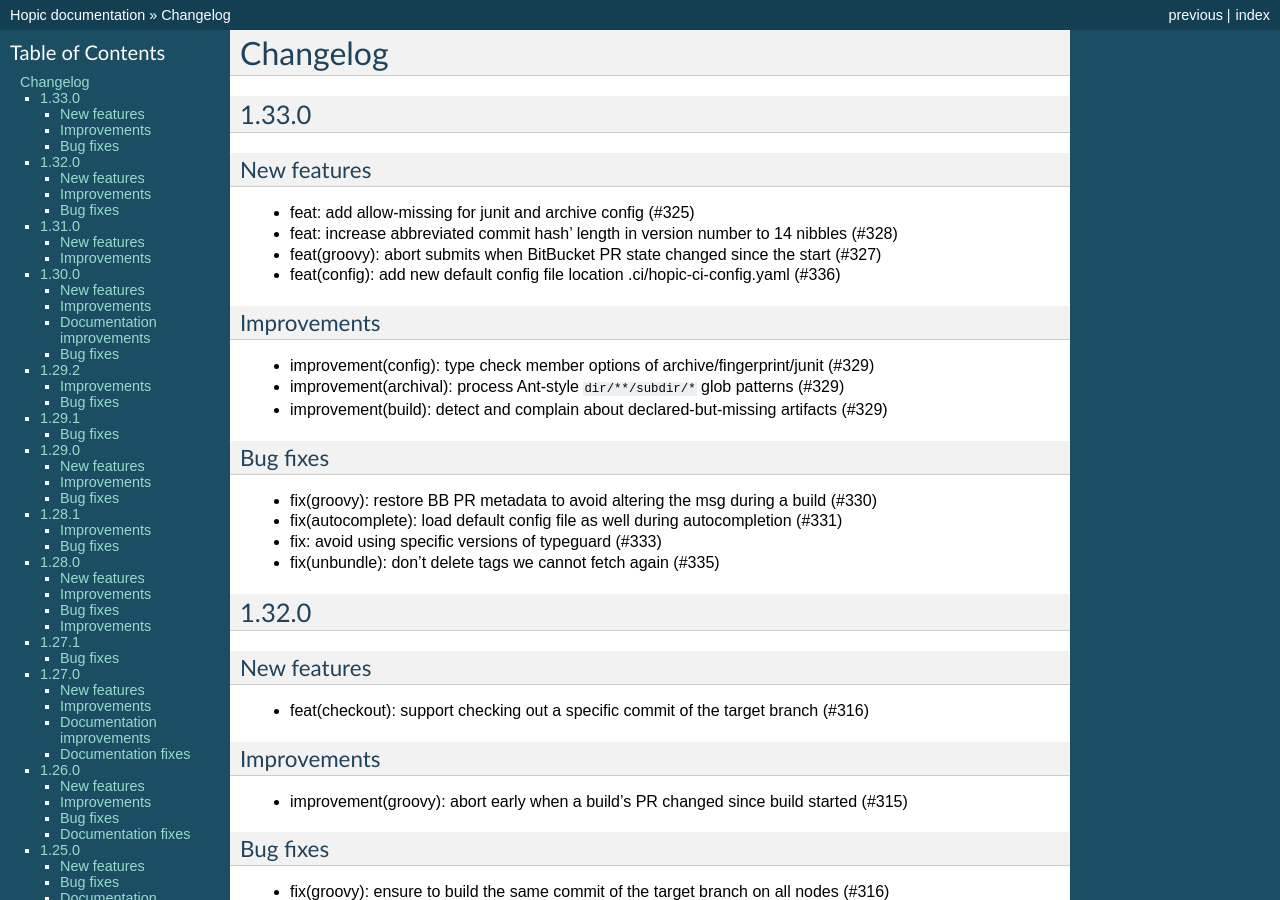
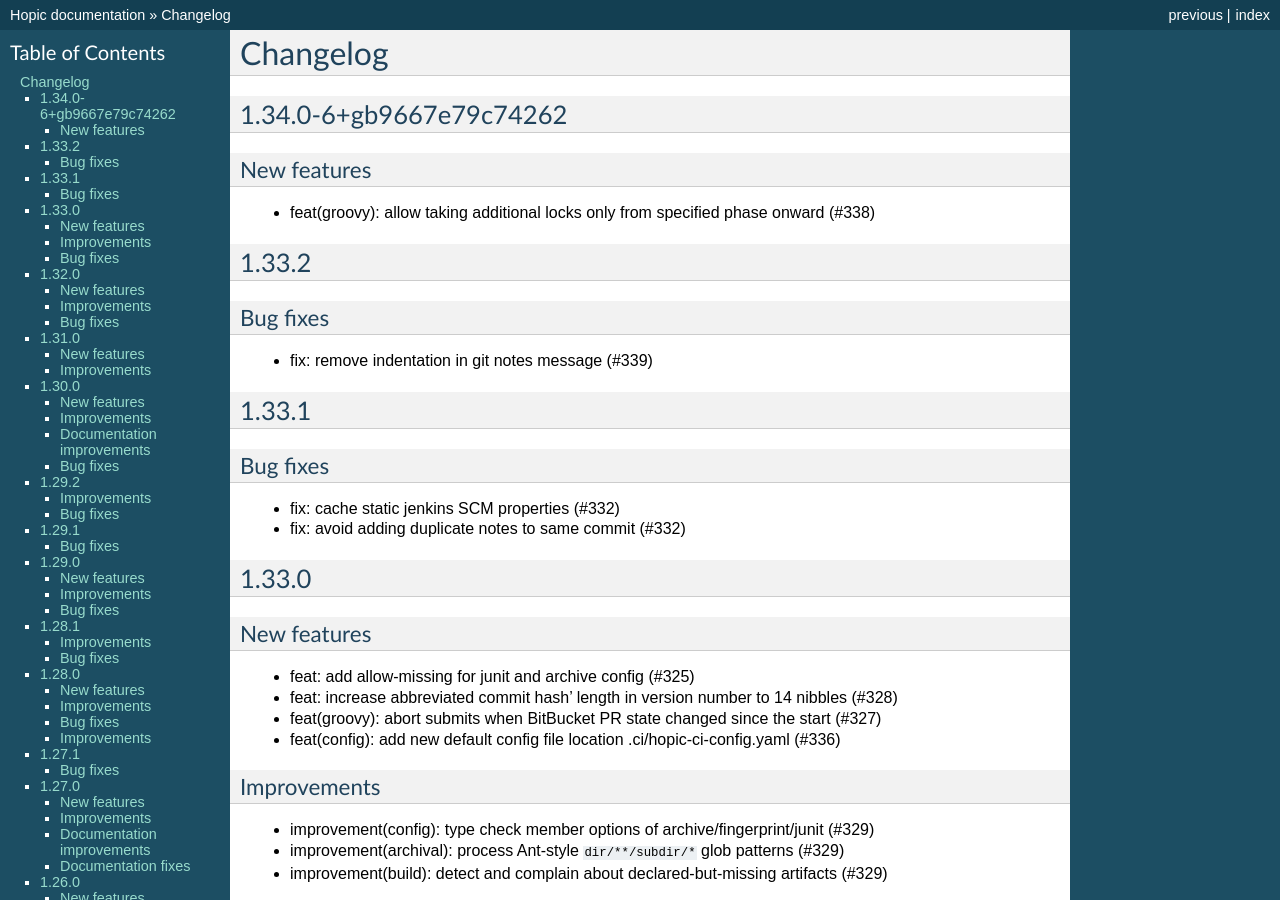
Before and after one commit to tomtom-international/hopic, a Sphinx documentation site: the page built from doc/source/changes.rst, in a window 1280 px wide and 900 px high. Built offline with Sphinx 7.4.7, drawn with Linux system fonts in a browser that asks for light colours.

Commit message:
docs(changelog): add entries for 1.33.1, 1.33.2 and upcoming 1.34.0

```diff
--- a/doc/source/changes.rst
+++ b/doc/source/changes.rst
@@ -16,6 +16,31 @@
 =========
 Changelog
 =========
+
+1.34.0-6+gb9667e79c74262
+======
+
+New features
+------------
+
+* feat(groovy): allow taking additional locks only from specified phase onward (#338)
+
+1.33.2
+======
+
+Bug fixes
+---------
+
+* fix: remove indentation in git notes message (#339)
+
+1.33.1
+======
+
+Bug fixes
+---------
+
+* fix: cache static jenkins SCM properties (#332)
+* fix: avoid adding duplicate notes to same commit (#332)
 
 1.33.0
 ======
```
